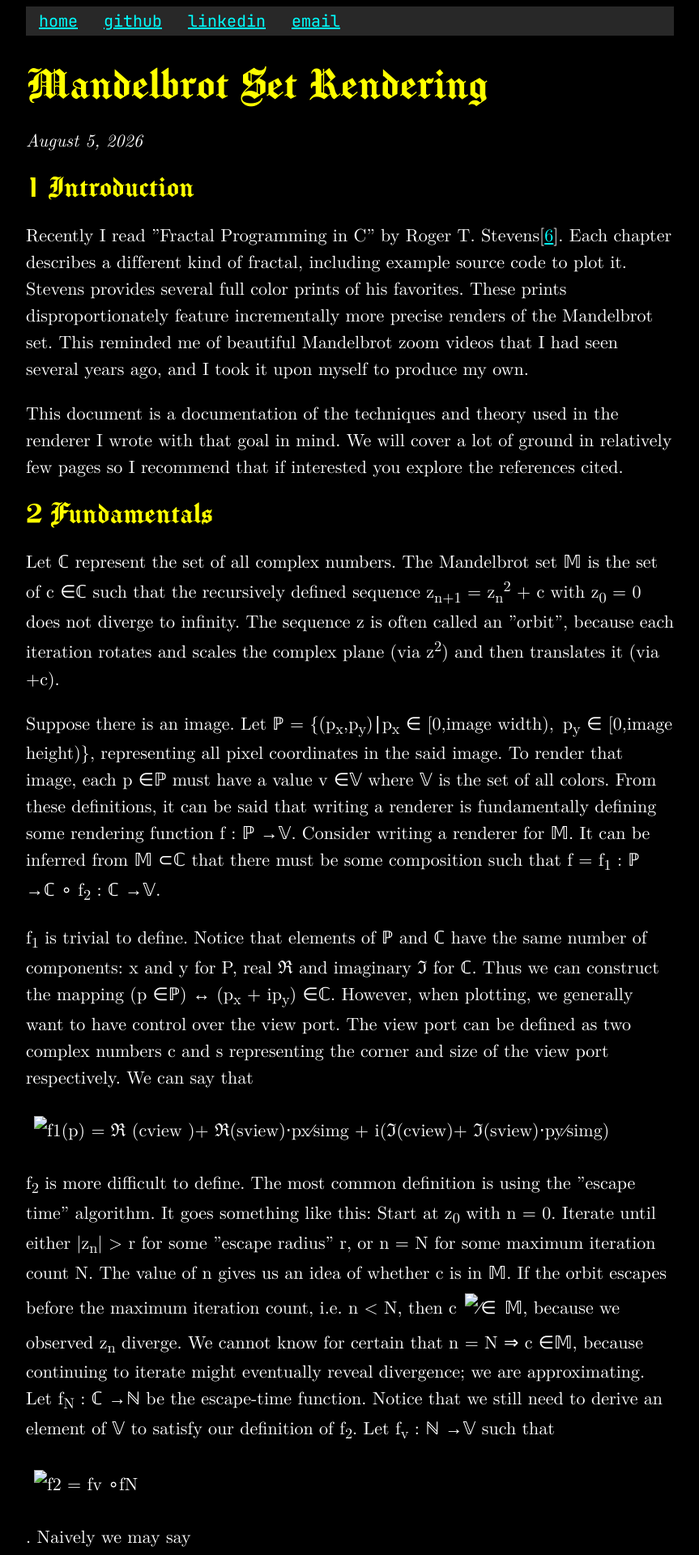
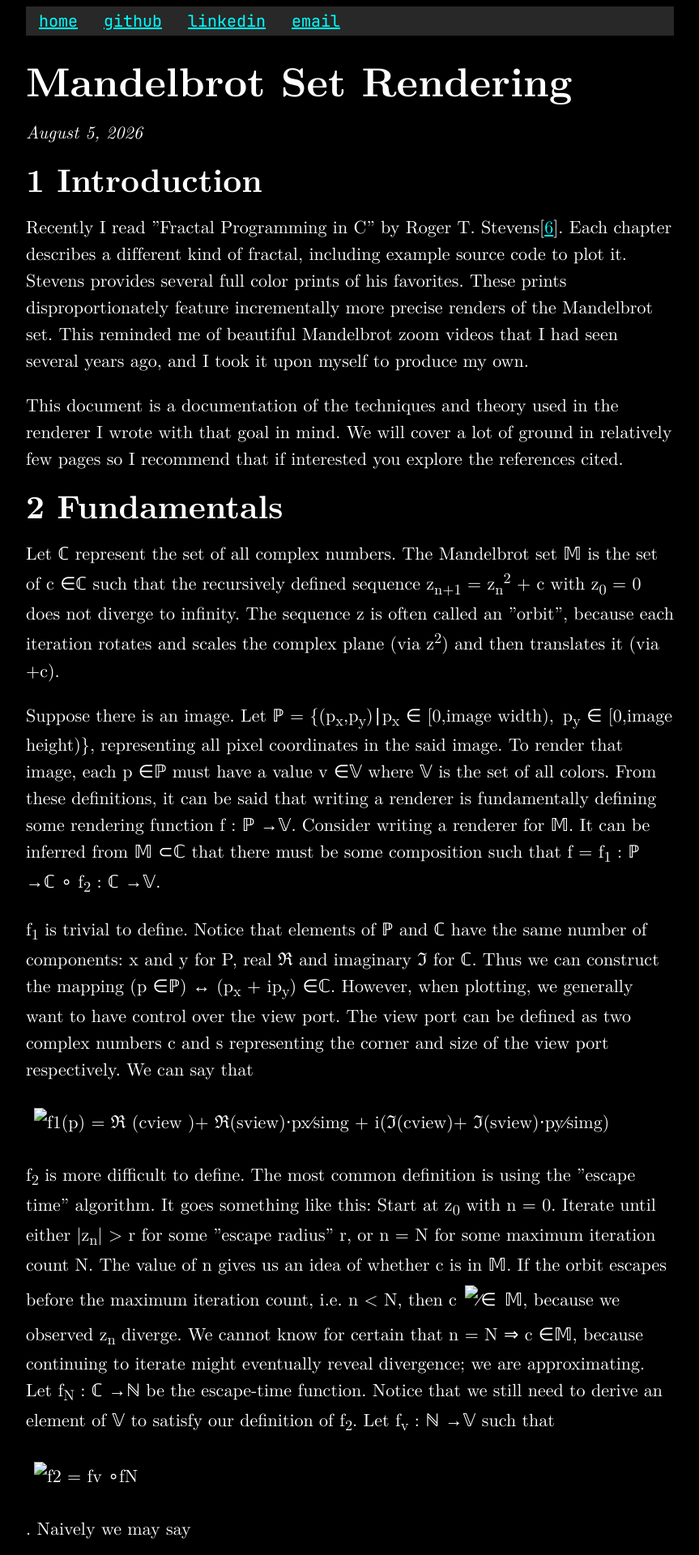
Before and after one commit to wilsx2/blog, a Jekyll site: the page built from _posts/2026-08-05-mandelbrot-set/2026-08-05-mandelbrot-set.html, in a window 1280 px wide. Shown: the top 1920 px of the page at 81% size, without its empty margins (208-1071 px from the left). Built offline with Jekyll 4.4.1, drawn with Linux system fonts in a browser that asks for light colours.

Commit message:
Changed fonts to Latin Modern

```diff
--- a/assets/css/style.css
+++ b/assets/css/style.css
@@ -99,22 +99,22 @@ div.page-content {
   line-height: 1.5;
   font-size: 22px;
   color: white;
-  font-family: "Latin Modern", serif;
+  font-family: "Latin Modern",  "Cambria Math", serif;
 }
 
 ul { list-style-type: square; }
 ol { list-style-type: upper-roman; }
 
 h1, h2, h3, h4, h5, h6 {
-  color: yellow;
-  font-family: "Manufacturing Consent", system-ui;
+  color: white;
+  font-family: "Latin Modern", system-ui;
+  font-weight: bold;
   font-style: normal;
-  font-weight: normal;
   line-height: 1.0;
   margin: 10px auto;
 }
-h1 { font-size: 60px; }
-h2 { font-size: 50px; }
+h1 { font-size: 50px; }
+h2 { font-size: 45px; }
 h3 { font-size: 40px; }
 h4 { font-size: 30px; }
 h5 { font-size: 25px; }
```
